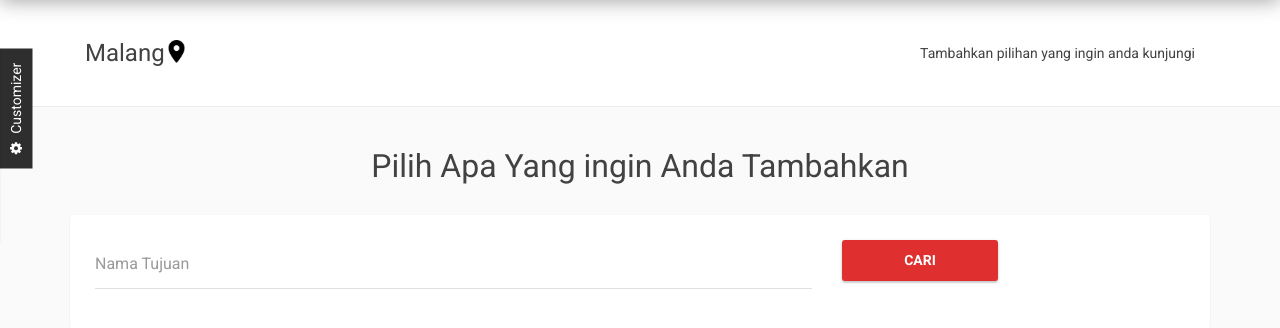
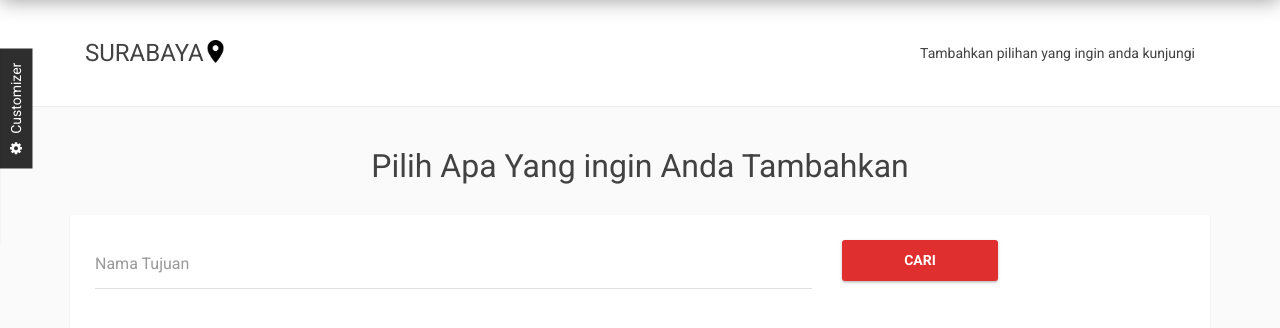
Before and after one commit to nilaayuhapsari/Destinasi4, a CodeIgniter app: page /database/index.php/adding/index in a window 1280 px wide. Shown: the part 151-479 px from the top of the page. Run offline with CodeIgniter, Linux system fonts and the light colour scheme.

Commit message:
destinasi

```diff
--- a/application/modules/adding/views/V_adding.php
+++ b/application/modules/adding/views/V_adding.php
@@ -7,7 +7,7 @@
                         <div class="content-title">
                             <div class="container">
                                     <img src="assets/img/icon.png" height="23px"></img>
-                                <h1>Malang</h1>
+                                <h1>SURABAYA</h1>
 
                                 <ul class="breadcrumb">
                                     <h7 style="">Tambahkan pilihan yang ingin anda kunjungi</h7>
```
